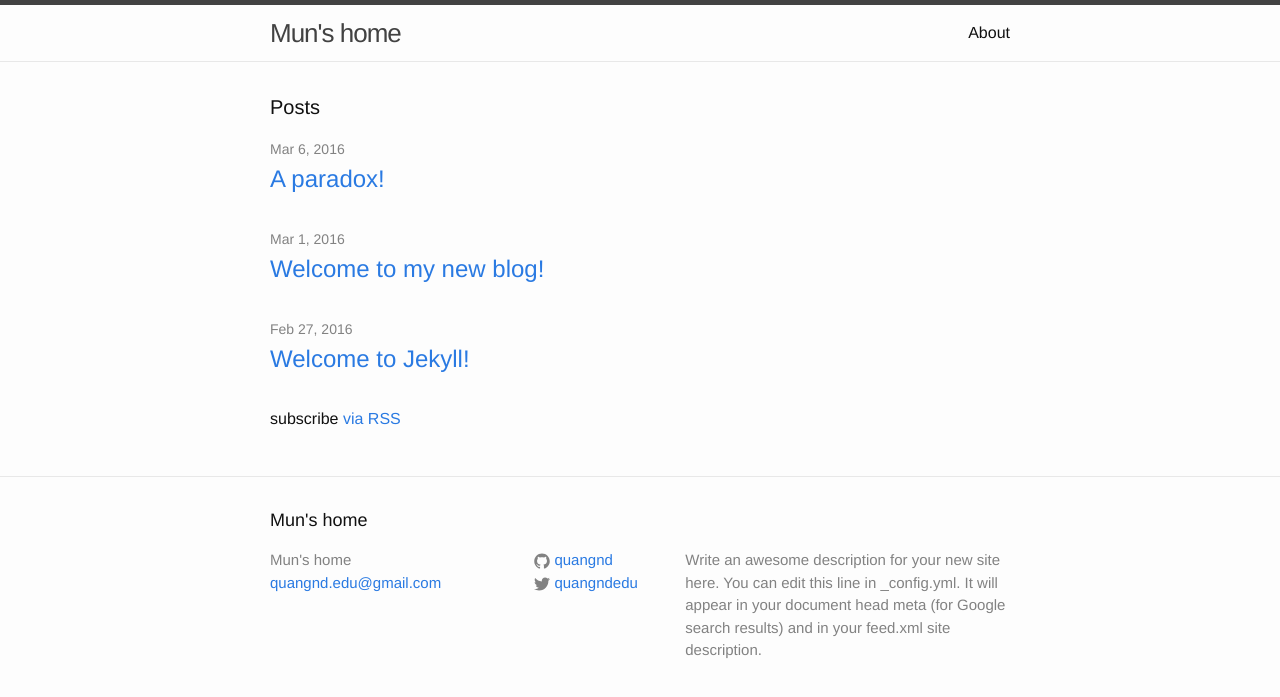
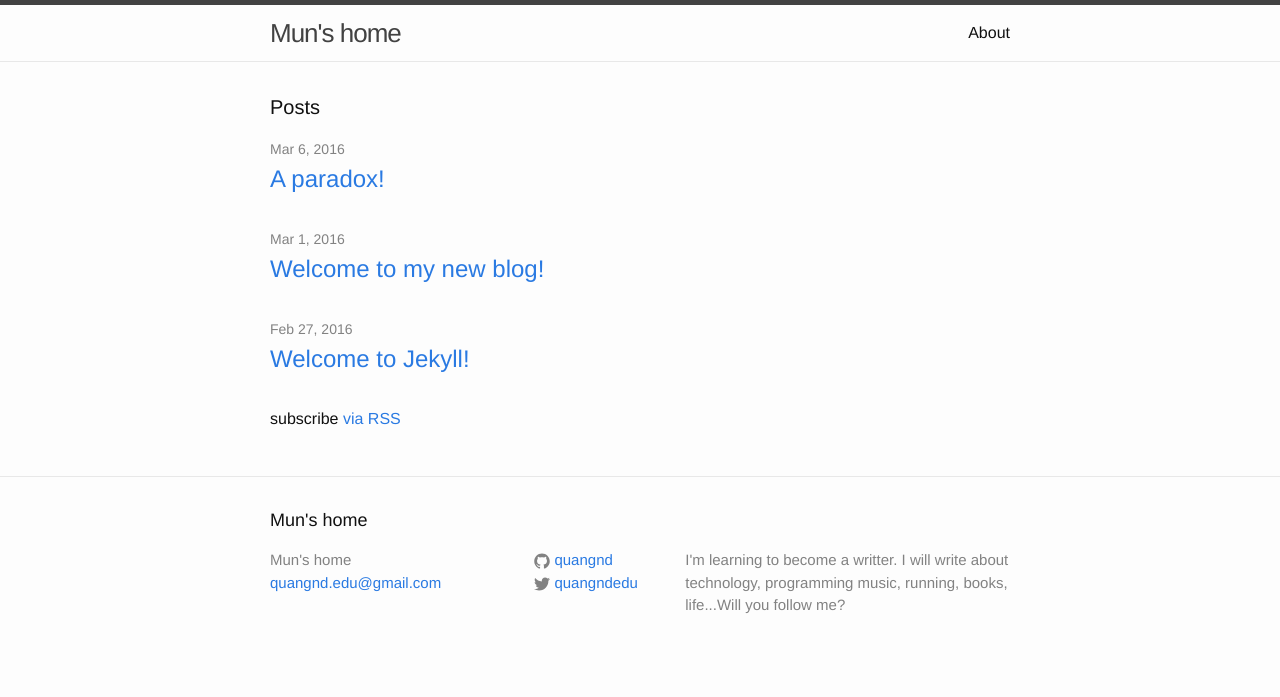
Before and after one commit to quangnd/quangnd.github.io, a Jekyll site: the page built from index.html, in a window 1280 px wide. Shown: the top 697 px of the page. Built offline with Jekyll 4.4.1, drawn with Linux system fonts in a browser that asks for light colours.

Commit message:
Edit some description at _config.yml

```diff
--- a/_config.yml
+++ b/_config.yml
@@ -9,9 +9,8 @@
 title: Mun's home
 email: quangnd.edu@gmail.com
 description: > # this means to ignore newlines until "baseurl:"
-  Write an awesome description for your new site here. You can edit this
-  line in _config.yml. It will appear in your document head meta (for
-  Google search results) and in your feed.xml site description.
+  I'm learning to become a writter. I will write about technology, programming
+  music, running, books, life...Will you follow me?
 baseurl: "" # the subpath of your site, e.g. /blog
 url: "http://quangnd.github.io" # the base hostname & protocol for your site
 twitter_username: quangndedu
```
